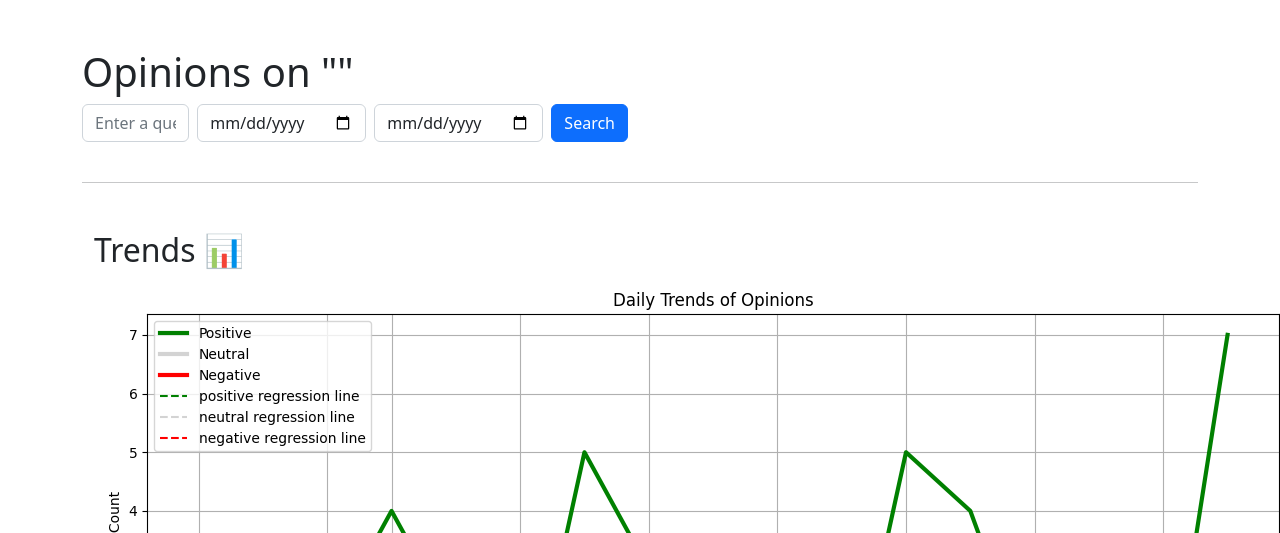
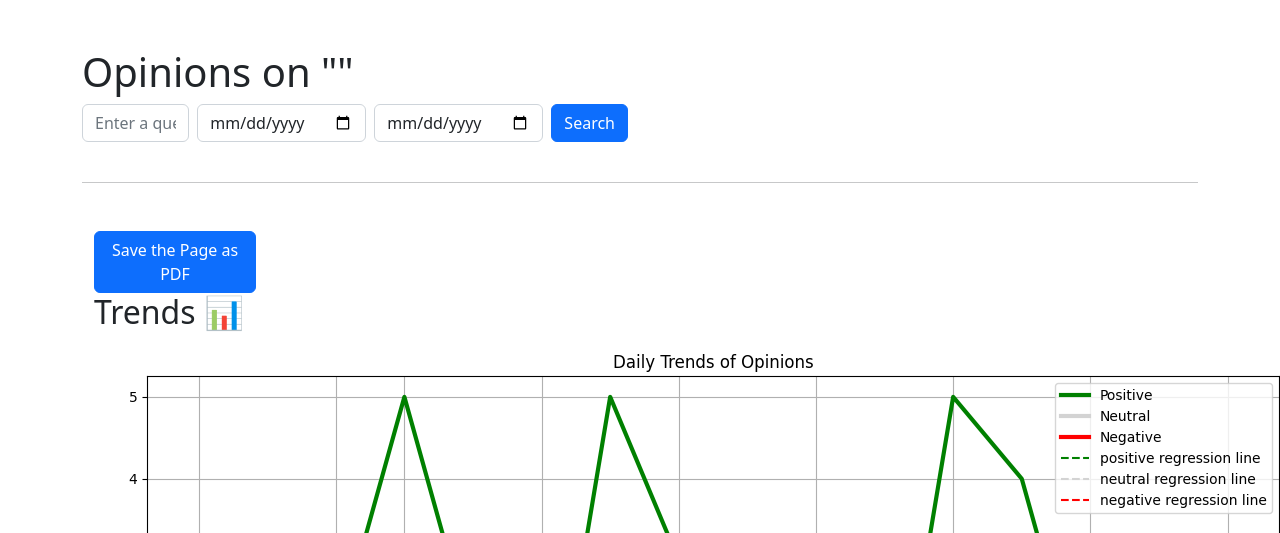
Before and after one commit to samedtorunn/opinion_mining, a Django app: template opinionminer/templates/opinionminer/opinions.html in a window 1280 px wide. Shown: the part 56-589 px from the top of the page. Run offline with Django 4.2, Linux system fonts and the light colour scheme; the template is opened without the code that fills it, so the values that code supplies are empty.

Commit message:
save the page as pdf functionality added

```diff
--- a/opinionminer/templates/opinionminer/opinions.html
+++ b/opinionminer/templates/opinionminer/opinions.html
@@ -44,6 +44,7 @@
         <div class="container mt-5">
             <div class="row">
                 <div class="col-md-2">
+                    <button class="btn btn-primary" onclick="window.print()">Save the Page as PDF</button>
                     <h2>Trends 📊</h2>
                 </div>
 
--- a/opinionminer/urls.py
+++ b/opinionminer/urls.py
@@ -1,11 +1,15 @@
 from django.urls import path
-from .views import home_view, opinions_view
+from .views import home_view, opinions_view, ViewPDF
 from django.conf import settings
 from django.conf.urls.static import static
+
+
+
 
 urlpatterns = [
     path('', home_view, name='home'),
     path('opinions/', opinions_view, name='opinions'),
+    path('opinions/pdf/', ViewPDF.as_view(), name="opinions_pdf"),
 
 ]
 
```
Also changed, not shown: opinionminer/views.py (+7 -0 lines), opinionminer/static/opinionminer/trend_graph.png, opinionminer/static/opinionminer/wordcloud.png.
